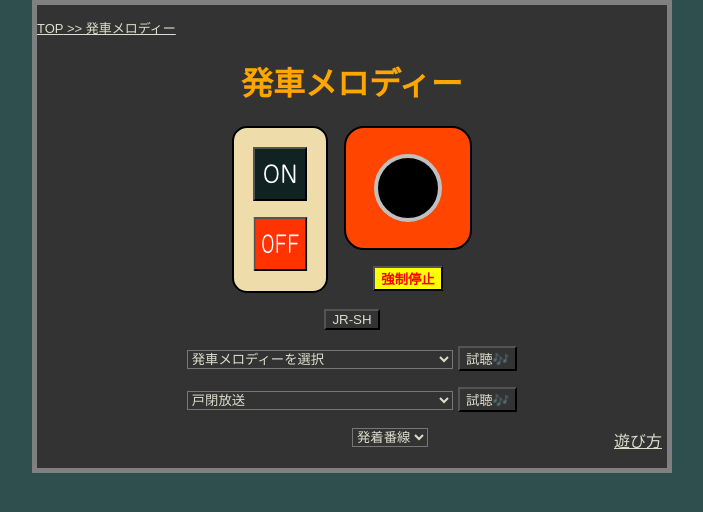
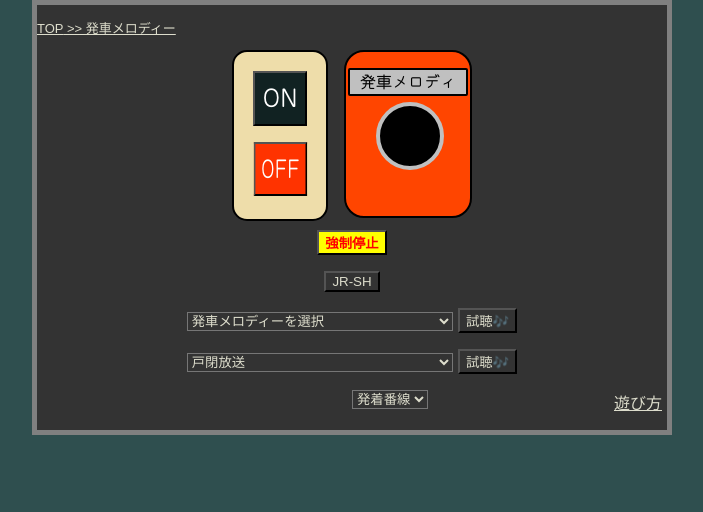
Before and after one commit to xtzi9859/ekimero, a plain HTML site: page index.html in a window 1280 px wide. Shown: the whole page, without its empty margins (288-991 px from the left). Drawn offline with nearby package versions, Linux system fonts and the light colour scheme.

Commit message:
ボタンアレンジ

```diff
--- a/index.html
+++ b/index.html
@@ -15,7 +15,6 @@
 
 <body>
     <p id="menu"><a href="/index.html">TOP</a> &gt;&gt; 発車メロディー</p>
-    <h1>発車メロディー</h1>
     <audio id="melody" src=""></audio>
     <audio id="door" src=""></audio>
     <div id="flex">
@@ -31,12 +30,13 @@
         </div>
         <div id="right">
             <div id="oneButton">
+                <p id="buttonPlate">発車メロディ</p>
                 <a id="playOnce"></a>
             </div>
-            <button id="forceStop">強制停止</button>
         </div>
     </div>
-    <p><button id="selectJRSH">JR-SH</button></p>
+    <p>    <button id="forceStop">強制停止</button></p>
+        <button id="selectJRSH">JR-SH</button>
     <p>
         <select id="melodyFile">
             <option value="nonSelected" selected disabled>発車メロディーを選択</option>
--- a/main.css
+++ b/main.css
@@ -43,10 +43,13 @@ div#right {
 /* ON/OFFボタン */
 div#twoButton {
     background-color: #eda;
-    padding: 0.2em 0;
+    padding: 0;
+    padding-top: 0.2em;
     margin: 0 auto;
+    padding: 0 auto;
     border: 2px solid #000;
     border-radius: 15px;
+    height: 100%;
 }
 p.melbtn {
     background-color: #eda;
@@ -73,8 +76,9 @@ div#oneButton {
     background-color: orangered;
     border: 2px solid #000;
     border-radius: 20px;
-    margin-bottom: 1em;
-    height: 120px;
+    margin: 0 auto;
+    padding: 0;
+    height: 100%;
 }
 a#playOnce {
     position: absolute;
@@ -88,10 +92,19 @@ a#playOnce {
     height: 60px;
     background-color: #000;
     border: 4px solid silver;
-    margin: auto;
+    margin: 2px;
     text-decoration: none;
     cursor: pointer;
     margin-bottom: 2em;
+}
+p#buttonPlate {
+    background-color: silver;
+    color: black;
+    font-family: KikaiChokokuJIS;
+    margin: 1em 2px;
+    border: 2px solid black;
+    border-radius: 2px;
+
 }
 /* 強制停止ボタン */
 button#forceStop {
```
